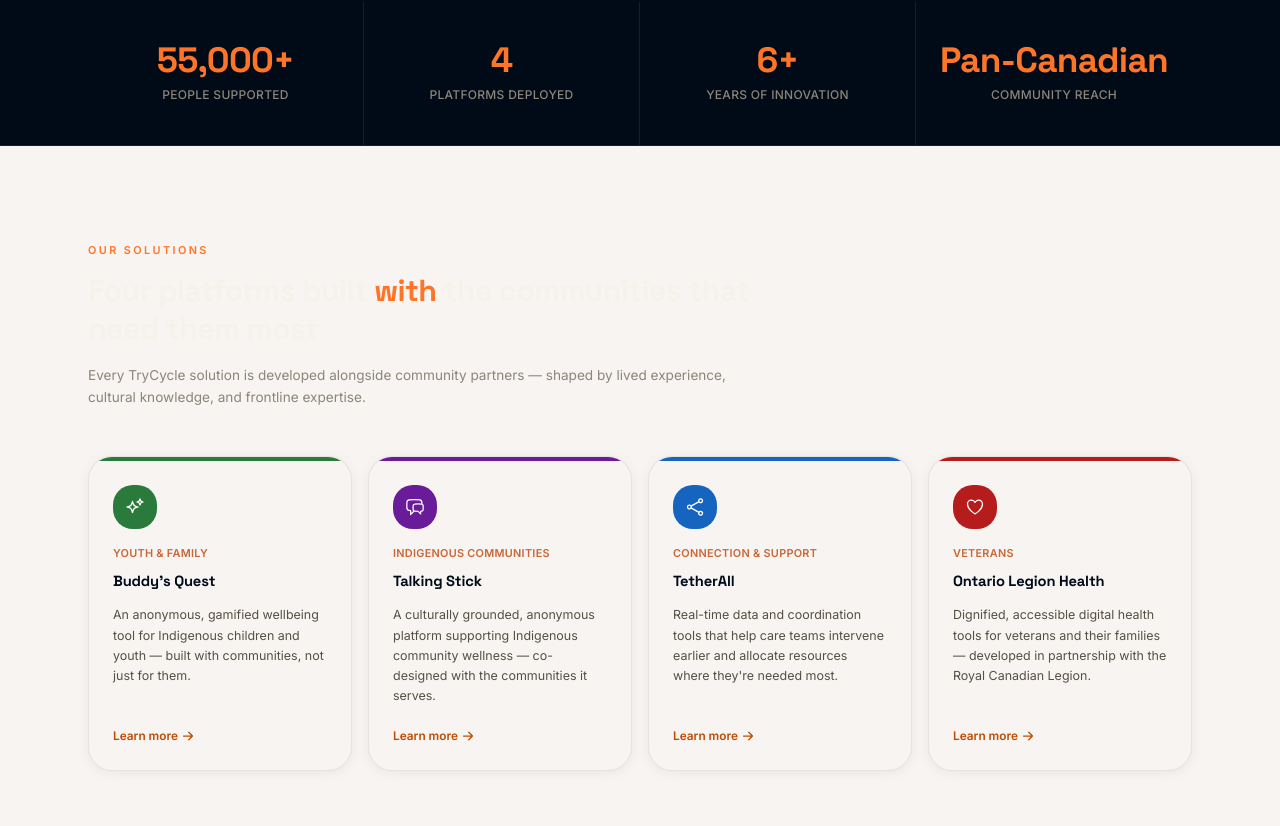
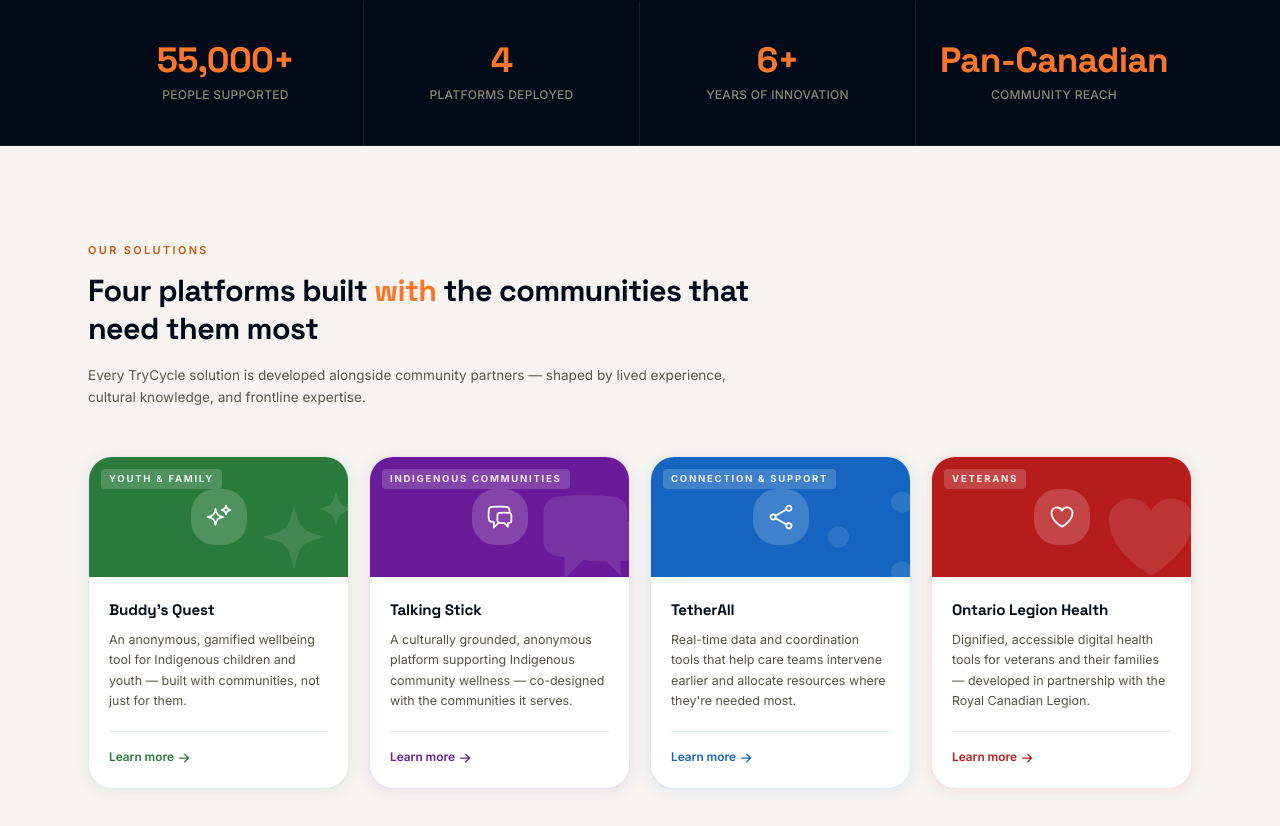
Before and after one commit to BrianColab/Trycycle, a Next.js app: page / in a window 1280 px wide. Shown: the part 654-1480 px from the top of the page. Built offline with nearby package versions, Linux system fonts and the light colour scheme; no server answers.

Commit message:
Fix solutions section: dark heading text, hardcode light bg, redesign cards with colored hero bands

```diff
--- a/app/page.tsx
+++ b/app/page.tsx
@@ -271,13 +271,13 @@
     <section
       id="solutions"
       className="py-16 lg:py-24"
-      style={{ background: "var(--color-navy)" }}
+      style={{ background: "oklch(0.97 0.004 60)" }}
     >
       <div className="mx-auto max-w-6xl px-6">
         <div className="max-w-2xl mb-12">
           <p
             className="text-[0.68rem] font-semibold tracking-[0.22em] uppercase mb-3"
-            style={{ color: "oklch(0.72 0.19 45)" }}
+            style={{ color: "oklch(0.60 0.17 45)" }}
           >
             Our Solutions
           </p>
@@ -285,7 +285,7 @@
             className="text-[1.9rem] font-bold leading-tight mb-4"
             style={{
               fontFamily: "var(--font-space-grotesk, sans-serif)",
-              color: "oklch(0.96 0.01 90)",
+              color: "oklch(0.14 0.04 240)",
               letterSpacing: "-0.02em",
             }}
           >
@@ -293,36 +293,53 @@
             <span style={{ color: "oklch(0.72 0.19 45)" }}>with</span> the communities
             that need them most
           </h2>
-          <p className="text-[0.85rem] leading-relaxed" style={{ color: "oklch(0.62 0.02 90)" }}>
+          <p className="text-[0.85rem] leading-relaxed" style={{ color: "oklch(0.46 0.02 90)" }}>
             Every TryCycle solution is developed alongside community partners — shaped by lived
             experience, cultural knowledge, and frontline expertise.
           </p>
         </div>
 
-        <div className="grid grid-cols-1 sm:grid-cols-2 lg:grid-cols-4 gap-4">
+        <div className="grid grid-cols-1 sm:grid-cols-2 lg:grid-cols-4 gap-5">
           {SOLUTIONS.map((s) => (
             <Link
               key={s.href}
               href={s.href}
-              className="group flex flex-col rounded-2xl overflow-hidden transition-all duration-200 hover:-translate-y-1 hover:shadow-xl focus-visible:outline-none focus-visible:ring-2 focus-visible:ring-teal focus-visible:ring-offset-2"
+              className="group flex flex-col rounded-2xl overflow-hidden transition-all duration-300 hover:-translate-y-2 focus-visible:outline-none focus-visible:ring-2 focus-visible:ring-offset-2"
               style={{
-                background: "oklch(0.97 0.004 60)",
-                border: "1px solid oklch(0 0 0 / 0.07)",
-                boxShadow: "0 2px 12px oklch(0 0 0 / 0.06)",
+                background: "oklch(1 0 0)",
+                border: `1px solid ${s.accentColor}22`,
+                boxShadow: `0 2px 16px ${s.accentColor}18`,
               }}
             >
-              {/* Product color accent bar */}
-              <div className="h-1 w-full" style={{ background: s.accentColor }} aria-hidden="true" />
-
-              <div className="flex flex-col flex-1 p-6">
-                {/* Icon */}
+              {/* Colored hero band */}
+              <div
+                className="relative flex items-center justify-center py-8 overflow-hidden"
+                style={{ background: s.accentColor }}
+              >
+                {/* Large watermark icon */}
+                <svg
+                  className="absolute opacity-10 w-28 h-28 -right-4 -bottom-4"
+                  fill="white"
+                  viewBox="0 0 24 24"
+                  aria-hidden="true"
+                >
+                  <path d={s.iconPath} />
+                </svg>
+                {/* Tag pill */}
+                <span
+                  className="absolute top-3 left-3 text-[0.60rem] font-bold tracking-[0.18em] uppercase px-2 py-0.5 rounded"
+                  style={{ background: "oklch(1 0 0 / 0.18)", color: "oklch(1 0 0 / 0.90)" }}
+                >
+                  {s.tag}
+                </span>
+                {/* Centred icon */}
                 <div
-                  className="w-11 h-11 rounded-xl flex items-center justify-center mb-4"
-                  style={{ background: s.accentColor }}
+                  className="w-14 h-14 rounded-2xl flex items-center justify-center"
+                  style={{ background: "oklch(1 0 0 / 0.18)" }}
                   aria-hidden="true"
                 >
                   <svg
-                    className="w-5 h-5"
+                    className="w-7 h-7"
                     fill="none"
                     stroke="white"
                     strokeWidth={1.5}
@@ -332,15 +349,12 @@
                     <path strokeLinecap="round" strokeLinejoin="round" d={s.iconPath} />
                   </svg>
                 </div>
+              </div>
 
-                <p
-                  className="text-[0.68rem] font-semibold tracking-wide uppercase mb-1.5"
-                  style={{ color: "oklch(0.62 0.14 45)" }}
-                >
-                  {s.tag}
-                </p>
+              {/* Content */}
+              <div className="flex flex-col flex-1 p-5">
                 <h3
-                  className="text-[0.92rem] font-bold mb-3"
+                  className="text-[0.95rem] font-bold mb-2"
                   style={{
                     fontFamily: "var(--font-space-grotesk, sans-serif)",
                     color: "oklch(0.14 0.04 240)",
@@ -351,14 +365,17 @@
                 </h3>
                 <p
                   className="text-[0.78rem] leading-relaxed flex-1"
-                  style={{ color: "oklch(0.43 0.02 90)" }}
+                  style={{ color: "oklch(0.44 0.02 90)" }}
                 >
                   {s.description}
                 </p>
 
                 <div
-                  className="flex items-center gap-1 mt-5 text-[0.74rem] font-semibold"
-                  style={{ color: "oklch(0.56 0.17 45)" }}
+                  className="flex items-center gap-1 mt-5 pt-4 text-[0.74rem] font-semibold transition-colors duration-200"
+                  style={{
+                    borderTop: `1px solid ${s.accentColor}22`,
+                    color: s.accentColor,
+                  }}
                 >
                   Learn more
                   <svg
```
